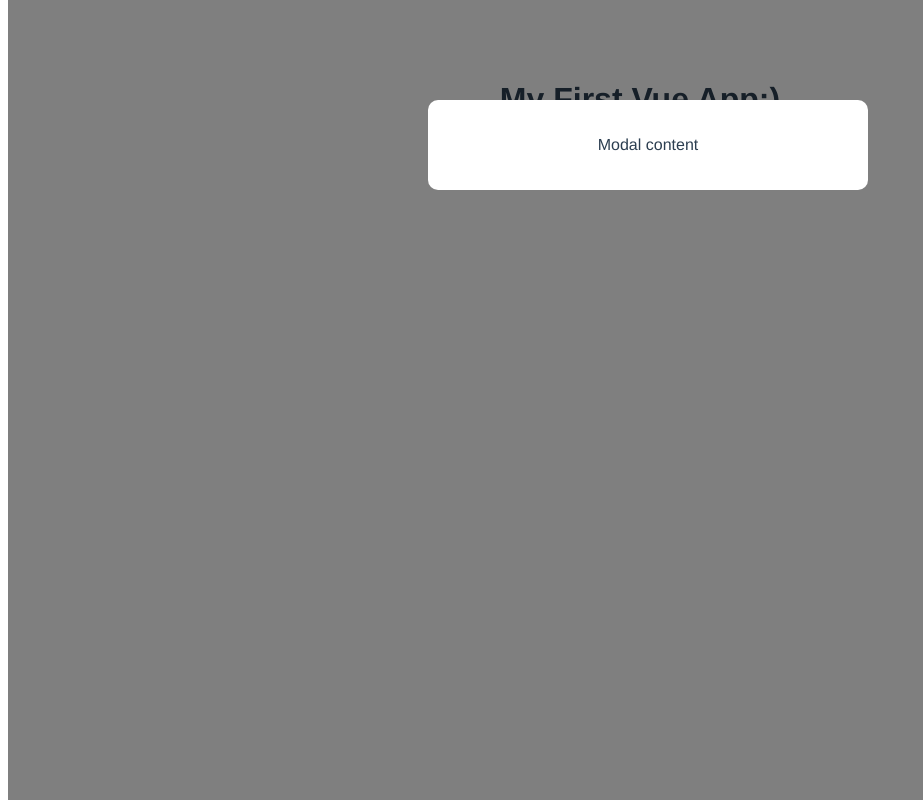
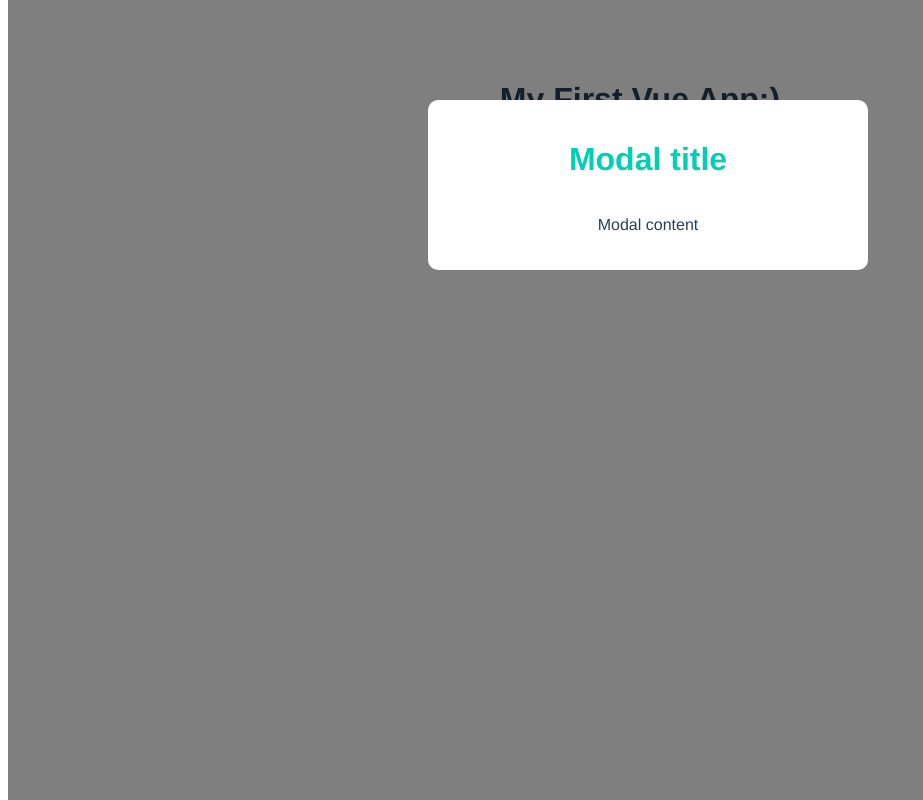
Before and after one commit to Abdvkh/vue, a Vue app: page / in a window 1280 px wide. Shown: the whole page, without its empty margins (0-923 px from the left). Built offline with nearby package versions, Linux system fonts and the light colour scheme.

Commit message:
Vue scoped styling

```diff
--- a/src/components/Modal.vue
+++ b/src/components/Modal.vue
@@ -1,12 +1,13 @@
 <template>
   <div class="backdrop">
     <div class="modal">
+      <h1>Modal title</h1>
       <p>Modal content</p>
     </div>
   </div>
 </template>
 
-<style>
+<style scoped>
   .modal{
     width: 400px;
     padding: 20px;
@@ -21,4 +22,9 @@
     width: 100%;
     height: 100%;
   }
+  h1{
+    color: #03cfb4;
+    border: none;
+    padding: 0;
+  }
 </style>
```
